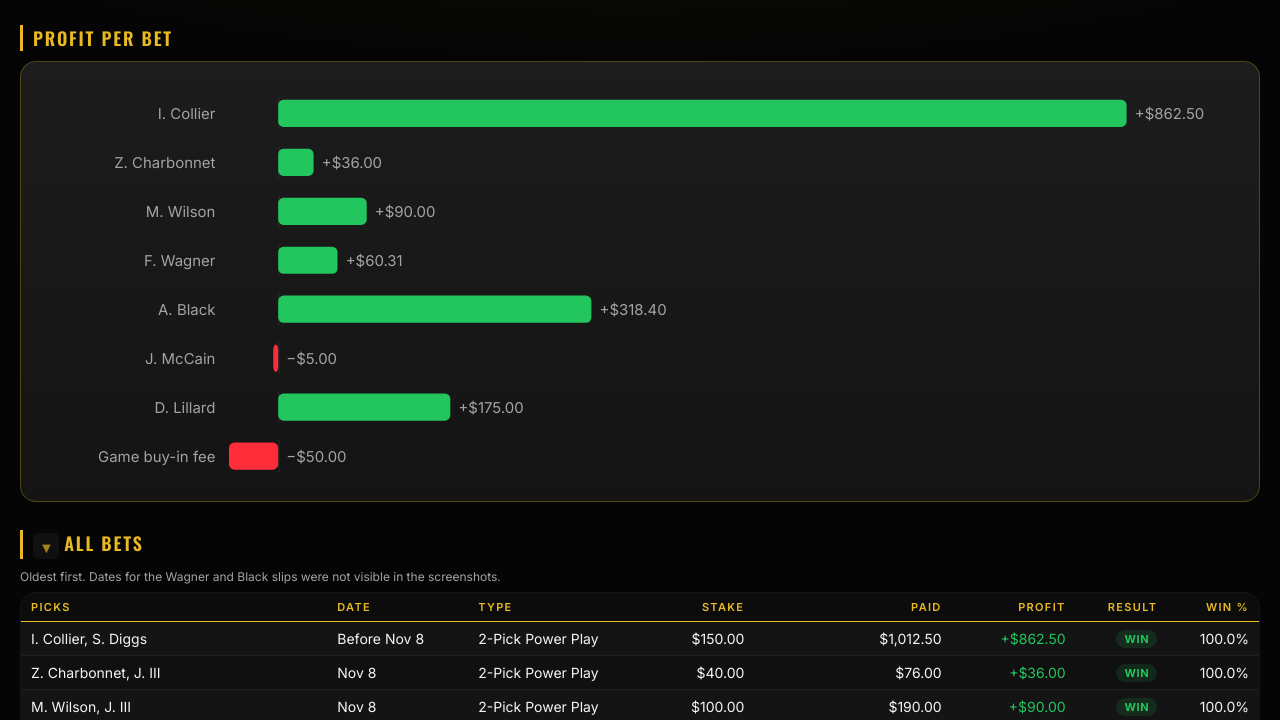
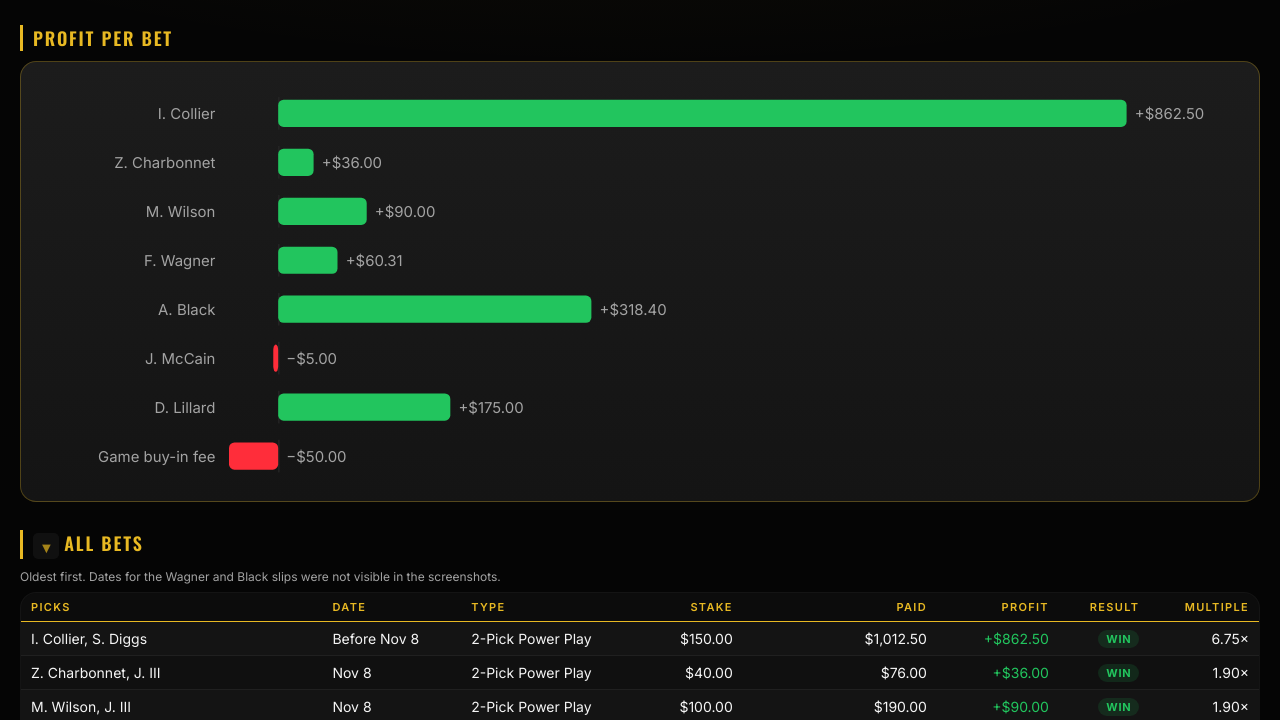
Before and after one commit to borealsauce/chris-bets-tracker, a plain HTML site: page index.html in a window 1280 px wide. Shown: the part 232-952 px from the top of the page. Drawn offline with nearby package versions, Linux system fonts and the light colour scheme.

Commit message:
Update data 2026-11-13 08:14

```diff
--- a/index.html
+++ b/index.html
@@ -113,11 +113,10 @@ function render(D){
   });
   document.getElementById('chart').innerHTML=`<svg viewBox="0 0 ${W} ${H}" role="img" aria-label="Profit per bet">${g}</svg>`;
 
-  let rw=0,rn=0;
+  const mult=(pd,st)=>st?(pd/st).toFixed(2)+'×':'—';
   const rows=bets.map(b=>{
     const profit=b.paid-b.stake;
-    if(b.result!=='Fee'){rn++; if(b.result==='Win') rw++;}
-    const wp = b.result==='Fee' ? '<span class="muted">—</span>' : pct(rw,rn);
+    const wp = b.result==='Fee' ? '<span class="muted">—</span>' : mult(b.paid,b.stake);
     const paidTxt = b.result==='Loss'
       ? `${usd(b.paid)}${b.toWin!=null?` <span class="muted">(to win ${usd(b.toWin)})</span>`:''}`
       : usd(b.paid);
@@ -130,7 +129,7 @@ function render(D){
       <td data-v="${b.paid}">${paidTxt}</td>
       <td class="${profit>=0?'pos':'neg'}" data-v="${profit}">${usd(profit,true)}</td>
       <td><span class="badge ${b.result==='Win'?'win':(b.result==='Fee'?'loss':'loss')}">${esc(b.result)}</span></td>
-      <td title="Running win rate through this bet">${wp}</td>
+      <td title="Paid ÷ stake">${wp}</td>
     </tr>`;
   }).join('');
   const foot=`<tr class="ft">
@@ -138,11 +137,11 @@ function render(D){
     <td>${usd(staked)}</td><td>${usd(paid)}</td>
     <td class="${net>=0?'pos':'neg'}">${usd(net,true)}</td>
     <td>${wins}–${losses}</td>
-    <td>${pct(wins,graded.length)}</td>
+    <td>${mult(paid,staked)}</td>
   </tr>`;
   document.getElementById('table').innerHTML=`<table><thead><tr>
     <th class="t">Picks</th><th class="t">Date</th><th class="t">Type</th>
-    <th>Stake</th><th>Paid</th><th>Profit</th><th>Result</th><th>Win %</th>
+    <th>Stake</th><th>Paid</th><th>Profit</th><th>Result</th><th>Multiple</th>
   </tr></thead><tbody>${rows}</tbody><tfoot>${foot}</tfoot></table>`;
   document.getElementById('notes').innerHTML=(D.notes||[]).map(esc).join('<br>');
 }
```
